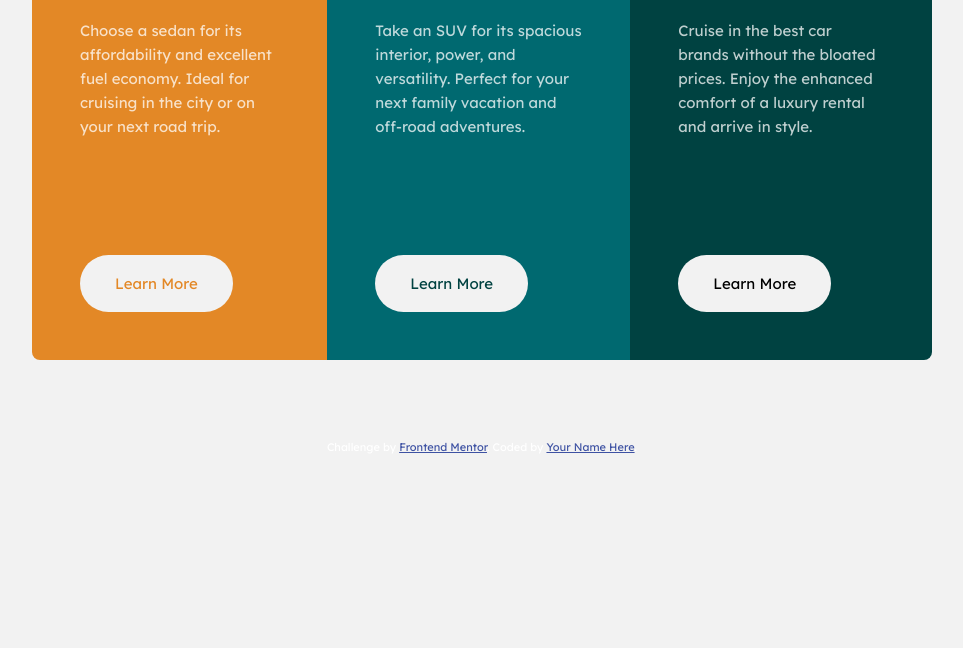
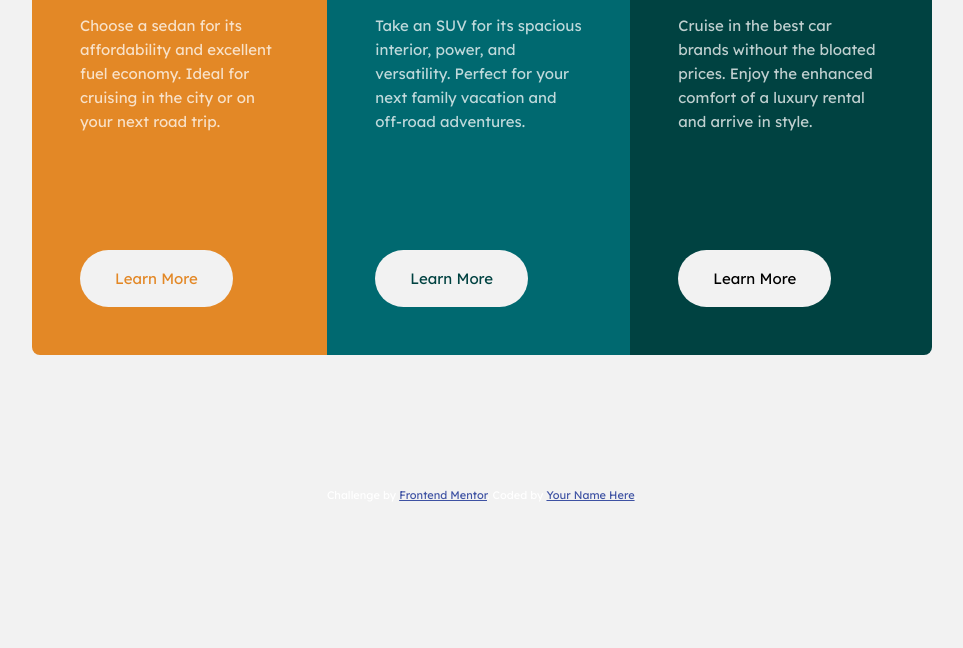
Before and after one commit to TechyBash/column-card, a plain HTML site: page index.html in a window 1280 px wide. Shown: the part 240-888 px from the top of the page, without its empty margins (158-1121 px from the left). After the commit the page ends 816 px from the top, so only its background shows below. Drawn offline with Linux system fonts and the light colour scheme.

Commit message:
Update style.css

```diff
--- a/style.css
+++ b/style.css
@@ -9,6 +9,8 @@ body{
     height: 100vh;
     color: #fff;
     font-size: 15px;
+    display: grid;
+    place-items: center;
     background: hsl(0, 0%, 95%);
 }
 
@@ -20,7 +22,7 @@ body{
     border-radius: .5rem;
     height: auto;
     overflow: hidden;
-    margin: 5rem auto;
+    margin: 0 auto;
 }
 .card{
     flex-grow: 1;
```
